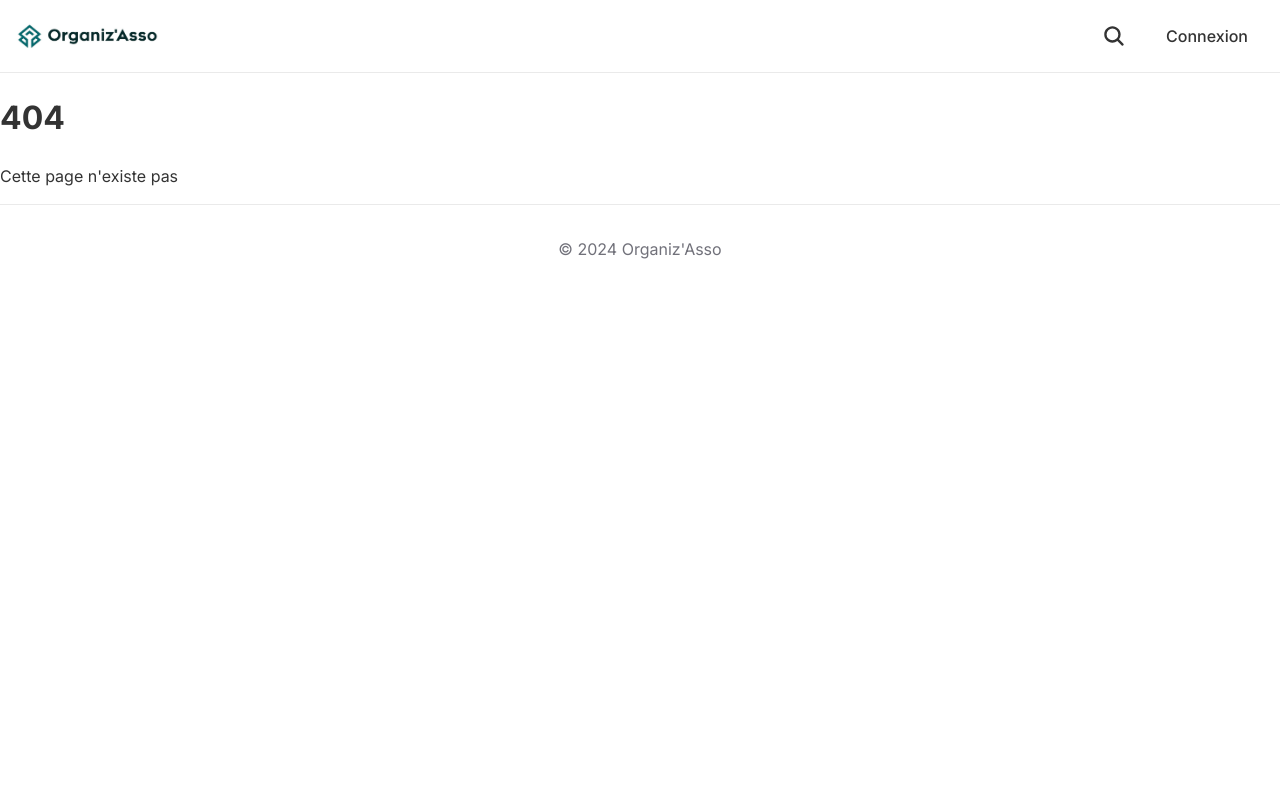
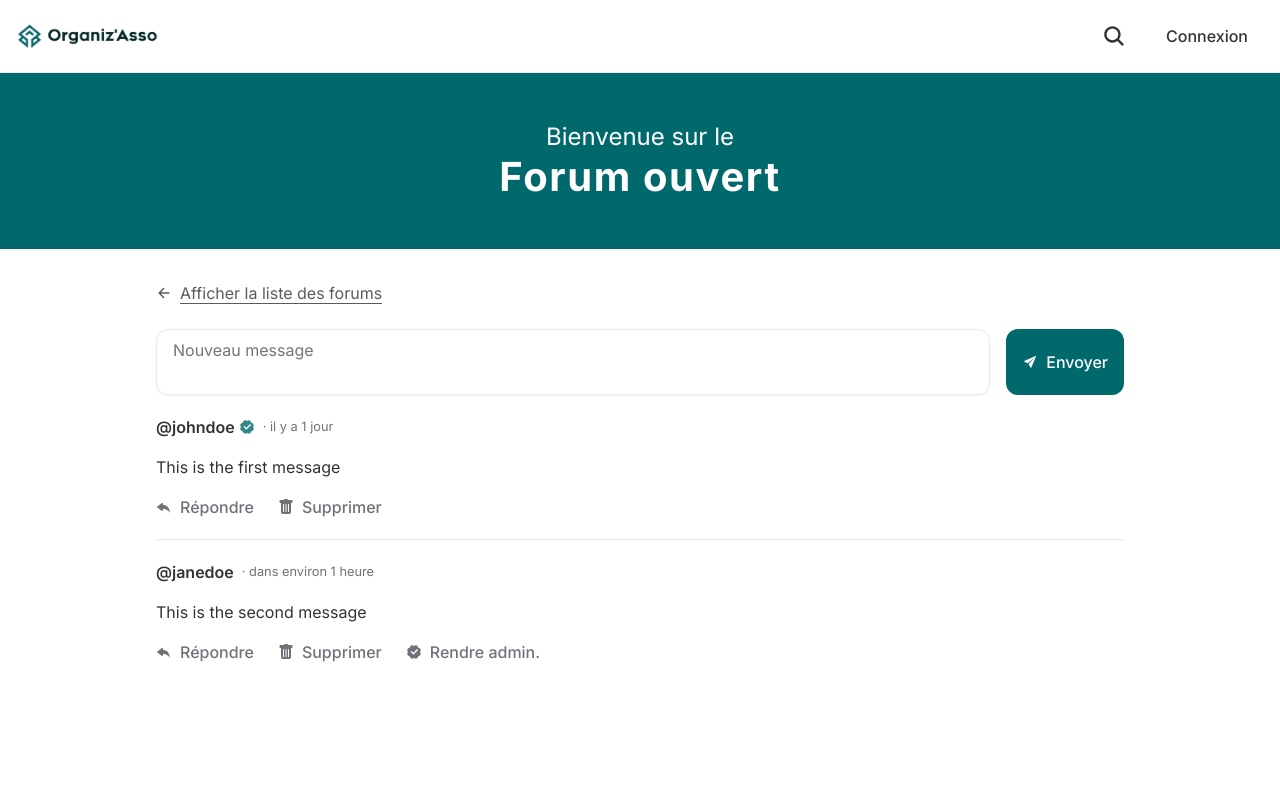
Before and after one commit to axeelz/organizasso, a React (Vite) app: page /forum/ouvert in a window 1280 px wide. Before the commit this address had no page. Shown: the top 800 px of the page. Built offline with nearby package versions, Linux system fonts and the light colour scheme; the HTML template or start-up script is replaced by a standard one.

Commit message:
simplification composants forum

```diff
--- a/src/App.jsx
+++ b/src/App.jsx
@@ -6,10 +6,9 @@ import { Route, Routes } from "react-router-dom";
 import Layout from "./components/Layout.jsx";
 import Profile from "./pages/Profile.jsx";
 import Search from "./pages/Search.jsx";
-import ForumOuvert from "./pages/ForumOuvert.jsx";
-import ForumFerme from "./pages/ForumFerme.jsx";
 import { useState } from "react";
 import Admin from "./pages/Admin.jsx";
+import Forum from "./pages/Forum.jsx";
 
 const App = () => {
   const [isLoggedIn, setIsLoggedIn] = useState(false);
@@ -24,8 +23,7 @@ const App = () => {
           <Route path="profile" element={<Profile />} />
           <Route path="profile/:username" element={<Profile />} />
           <Route path="search" element={<Search />} />
-          <Route path="forum-ouvert" element={<ForumOuvert />} />
-          <Route path="forum-ferme" element={<ForumFerme />} />
+          <Route path="forum/:name" element={<Forum />} />
           <Route path="admin" element={<Admin />} />
 
           <Route path="*" element={<NotFound />} />
--- a/src/components/ForumsList.jsx
+++ b/src/components/ForumsList.jsx
@@ -13,12 +13,12 @@ const ForumsList = () => {
       </section>
       <ul className={styles.list}>
         <li>
-          <Link to="forum-ouvert">
+          <Link to="/forum/ouvert">
             <ForumHeader name="ouvert" nameOnly />
           </Link>
         </li>
         <li>
-          <Link to="forum-ferme">
+          <Link to="/forum/ferme">
             <ForumHeader name="fermé" nameOnly />
           </Link>
         </li>
--- /dev/null
+++ b/src/pages/Forum.jsx
@@ -0,0 +1,29 @@
+import MessagesList from "../components/MessagesList";
+import NewMessage from "../components/NewMessage";
+import ForumHeader from "../components/ForumHeader";
+import BackToList from "../components/BackToList";
+import { useParams, Navigate } from "react-router-dom";
+
+const Forum = () => {
+  const { name } = useParams();
+  const forums = ["ouvert", "ferme"];
+
+  if (!forums.includes(name)) {
+    return <Navigate to="/forum/ouvert" />;
+  }
+
+  const displayName = name === "ouvert" ? "ouvert" : "fermé";
+
+  return (
+    <>
+      <ForumHeader name={displayName} />
+      <main>
+        <BackToList />
+        <NewMessage />
+        <MessagesList />
+      </main>
+    </>
+  );
+};
+
+export default Forum;
--- a/src/pages/ForumFerme.jsx
+++ /dev/null
@@ -1,19 +0,0 @@
-import MessagesList from "../components/MessagesList";
-import NewMessage from "../components/NewMessage";
-import ForumHeader from "../components/ForumHeader";
-import BackToList from "../components/BackToList";
-
-const ForumFerme = () => {
-  return (
-    <>
-      <ForumHeader name="fermé" />
-      <main>
-        <BackToList />
-        <NewMessage />
-        <MessagesList />
-      </main>
-    </>
-  );
-};
-
-export default ForumFerme;
--- a/src/pages/ForumOuvert.jsx
+++ /dev/null
@@ -1,18 +0,0 @@
-import MessagesList from "../components/MessagesList";
-import NewMessage from "../components/NewMessage";
-import ForumHeader from "../components/ForumHeader";
-import BackToList from "../components/BackToList";
-
-const ForumOuvert = () => {
-  return (
-    <>
-      <ForumHeader name="ouvert" />
-      <main>
-        <BackToList />
-        <NewMessage />
-        <MessagesList />
-      </main>
-    </>
-  );
-};
-export default ForumOuvert;
--- a/src/pages/NotFound.jsx
+++ b/src/pages/NotFound.jsx
@@ -1,9 +1,9 @@
 const NotFound = () => {
   return (
-    <div>
+    <main>
       <h1>404</h1>
       <p>Cette page n'existe pas</p>
-    </div>
+    </main>
   );
 };
 
```
